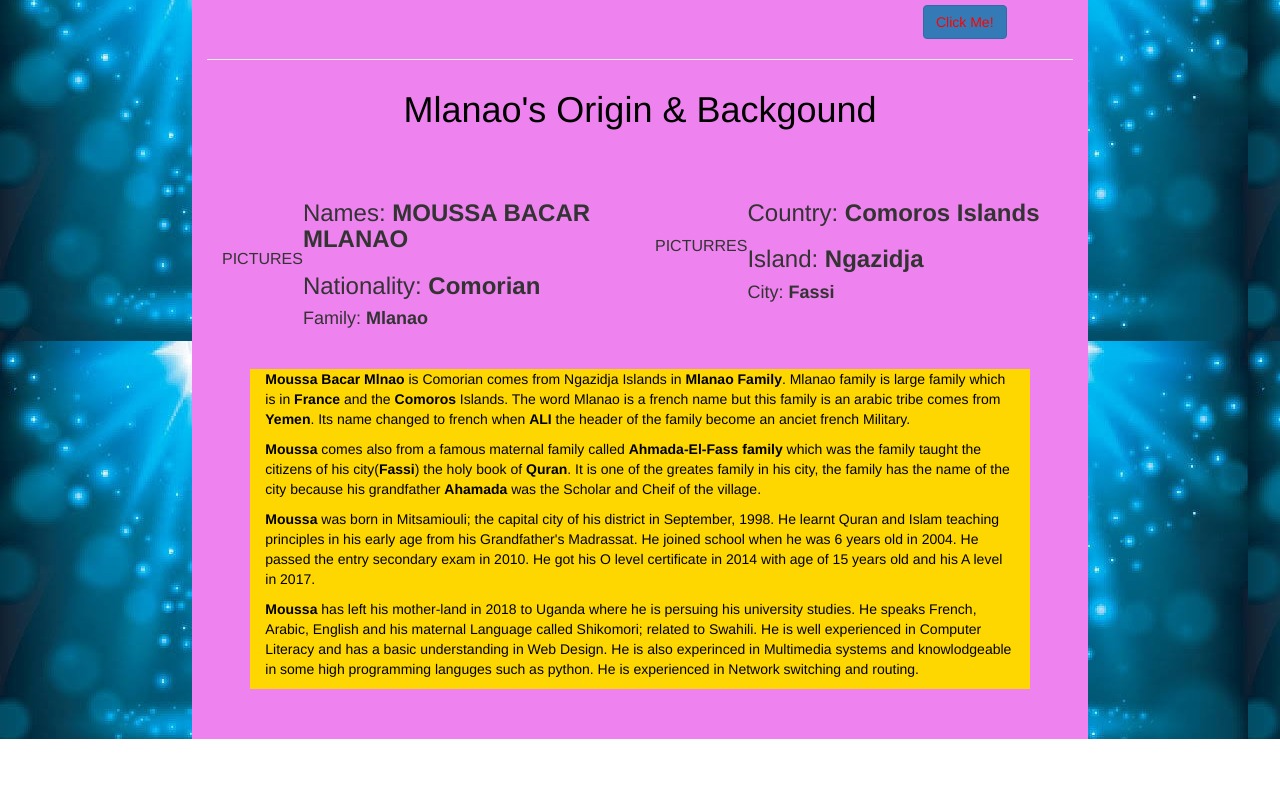
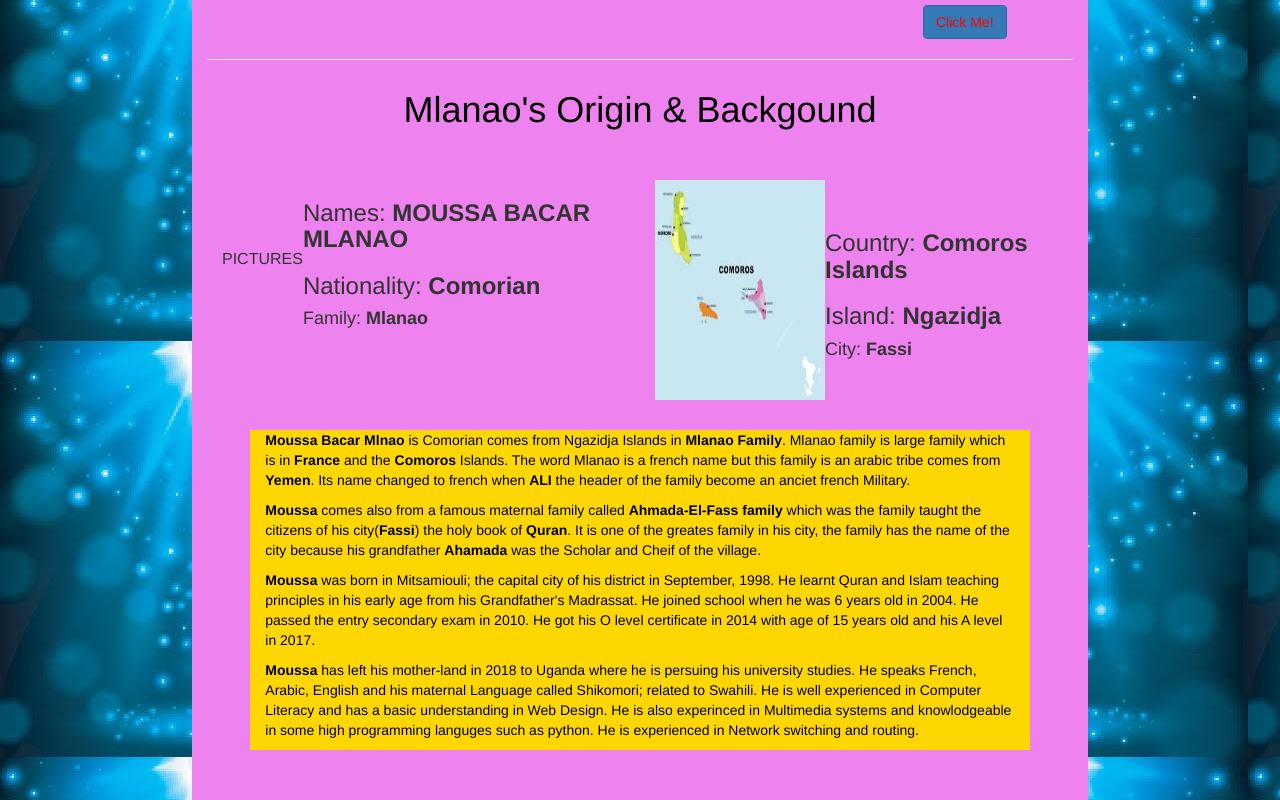
Before and after one commit to As98m/MOUSSA_PROJECTS, a plain HTML site: page index.html in a window 1280 px wide. Shown: the part 907-1707 px from the top of the page. Before the commit the page ends 1646 px from the top, so only its background shows below. Drawn offline with Linux system fonts and the light colour scheme.

Commit message:
Update index.html

```diff
--- a/index.html
+++ b/index.html
@@ -130,7 +130,7 @@
 
 			<table>
 	<tr>
-	<td>PICTURRES</td>
+	<td>  <img width="170px;" height="220px;" src="PHOTOS/COMOROS.jpg"></td>
 	<td><h3>Country: <b>Comoros Islands</b></h3>
 			<h3> Island: <b>Ngazidja</b> <br> </h3>
 			<h4>City: <b>Fassi</b> </h4>
```
